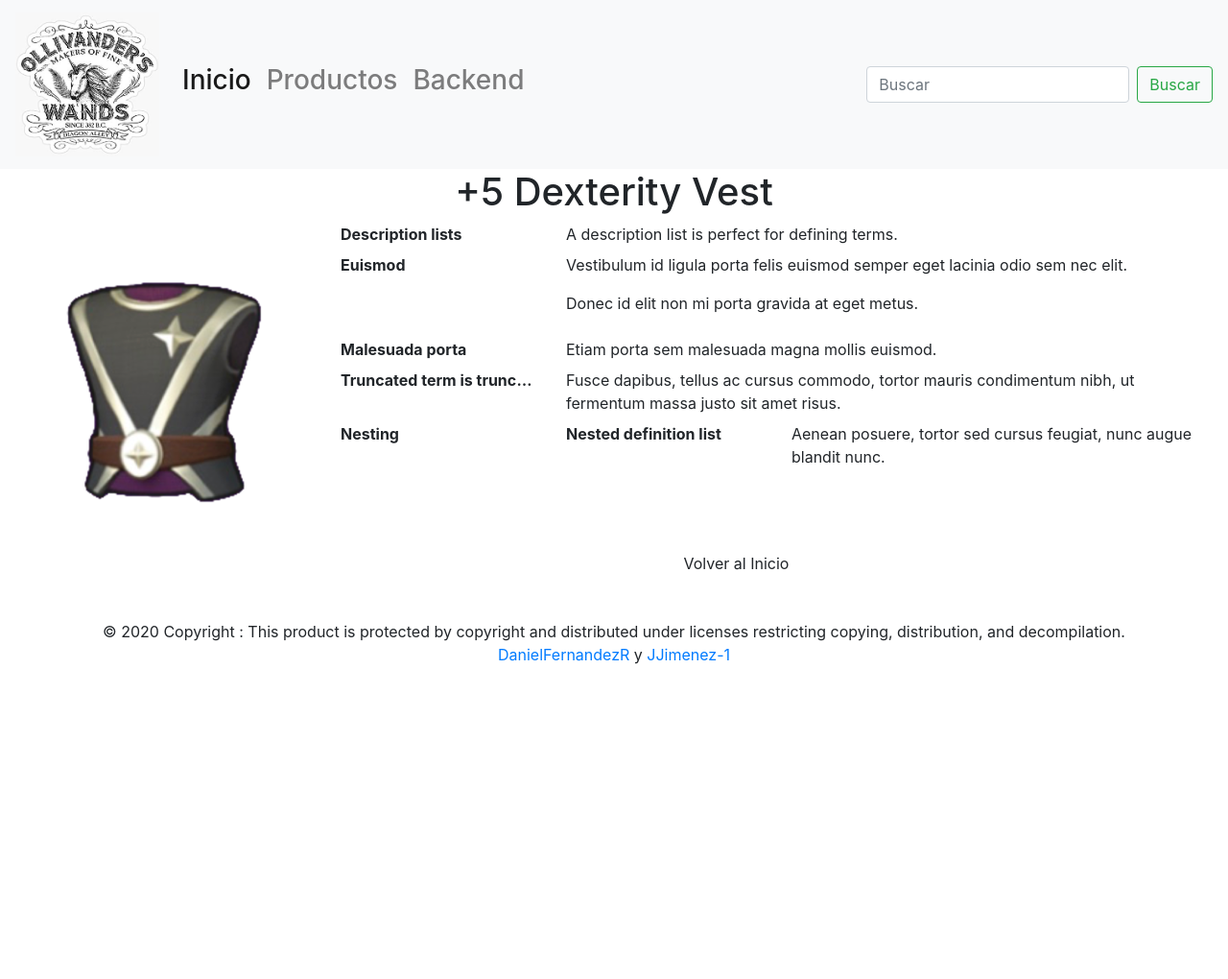
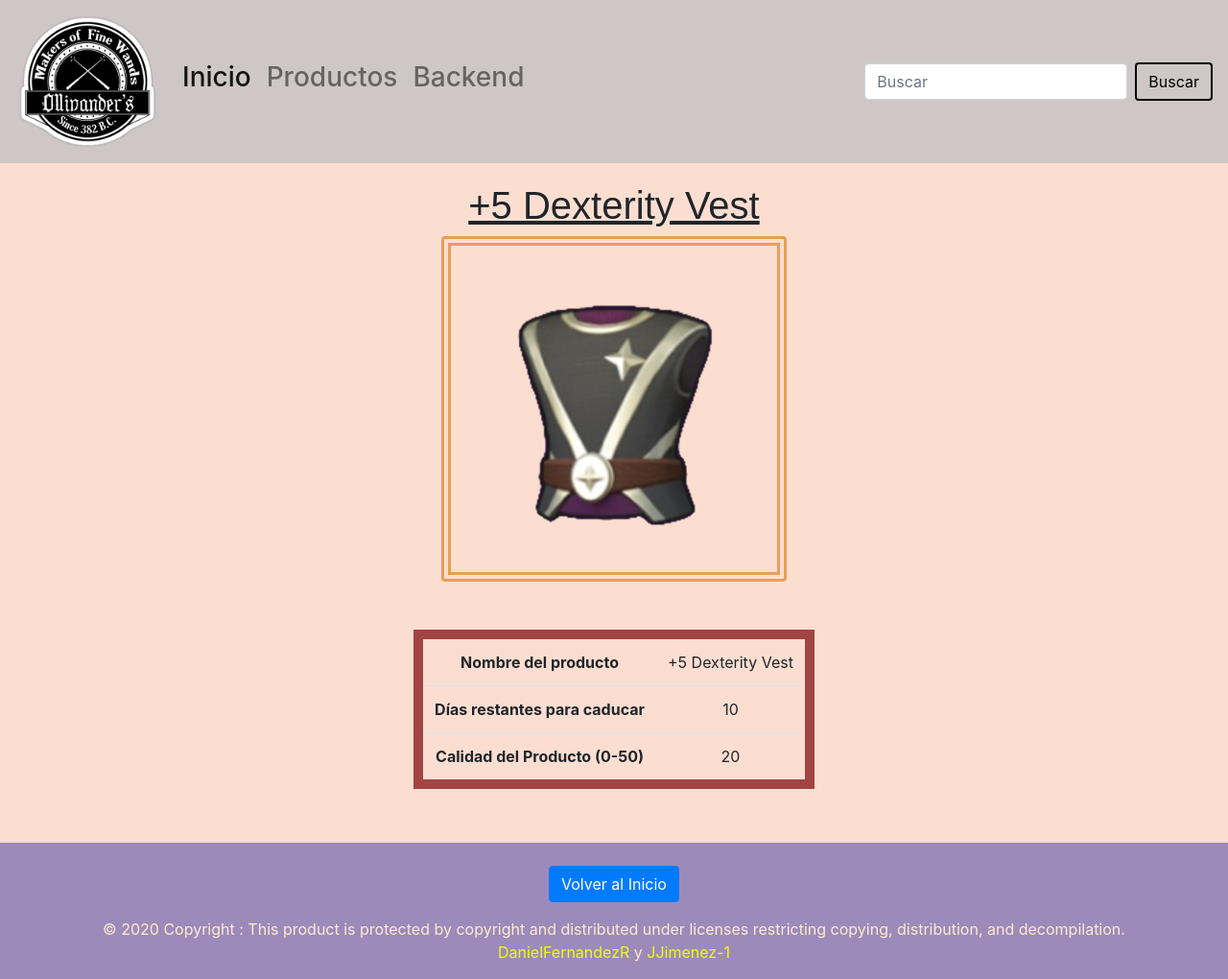
Before and after one commit to JJimenez-1/ollivanders_wands_shop, a plain HTML site: page web/producto.html in a window 1280 px wide. Shown: the whole page at 96% size. Before the commit the page ends 800 px from the top, so only its background shows below. Drawn offline with nearby package versions, Linux system fonts and the light colour scheme.

Commit message:
refactor(index): Cambiar estructura index y producto
He modificado el css y el contenido de los html del front end

```diff
--- a/web/css/style.css
+++ b/web/css/style.css
@@ -1,7 +1,61 @@
 body {
+    background-color: rgb(252, 222, 209);
 }
 
 .navbar-brand img {
     width: 150px;
     height: auto;
 }
+
+.titulo {
+    padding-top: 20px;
+    font-family: fantasy;
+    text-decoration: underline;
+}
+
+.imagen-producto img{
+
+    border: 10px double rgb(231, 158, 90);
+}
+
+.descripcion {
+    margin-top: 50px;
+}
+
+.descripcion tbody {
+    border: 10px solid rgb(163, 68, 68);
+}
+
+.descripcion td {
+    text-align: center;
+}
+
+#pie-de-pagina {
+    margin-top: 40px;
+    background-color: rgb(156, 138, 187);
+    color: blanchedalmond;
+}
+
+.table-striped td {
+    font-size: 20px;
+    text-align: center;
+}
+
+.table-striped th {
+    font-size: 25px;
+    text-align: center;
+}
+
+.footer-copyright a {
+    color: rgb(239, 255, 10);
+    text-decoration:
+}
+
+.navbar-light {
+    background-color: rgb(207, 199, 199);
+}
+
+.navbar-light button {
+    color: rgb(0, 0, 0);
+    border: 2px solid;
+}
--- a/web/producto.html
+++ b/web/producto.html
@@ -16,8 +16,8 @@
 <body>
     <div id="principal">
         <div id="cabecera">
-            <nav class="navbar navbar-expand-lg navbar-light bg-light">
-                <a class="navbar-brand" href="#"><img src="img/logo.jpg"></a>
+            <nav class="navbar navbar-expand-lg navbar-light">
+                <a class="navbar-brand" href="#"><img src="img/logo2.png"></a>
                 <button class="navbar-toggler" type="button" data-toggle="collapse"
                     data-target="#navbarSupportedContent" aria-controls="navbarSupportedContent" aria-expanded="false"
                     aria-label="Toggle navigation">
@@ -49,35 +49,34 @@
                 </div>
             </nav>
         </div>
-        <div id="contenido">
+        <div id="producto">
+            <div class="titulo">
                 <h1 class="text-center">+5 Dexterity Vest</h1>
-            <img src="img/dexterity_vest.png" class="rounded float-left">
-            <dl class="row">
-                <dt class="col-sm-3">Description lists</dt>
-                <dd class="col-sm-9">A description list is perfect for defining terms.</dd>
-
-                <dt class="col-sm-3">Euismod</dt>
-                <dd class="col-sm-9">
-                    <p>Vestibulum id ligula porta felis euismod semper eget lacinia odio sem nec elit.</p>
-                    <p>Donec id elit non mi porta gravida at eget metus.</p>
-                </dd>
-
-                <dt class="col-sm-3">Malesuada porta</dt>
-                <dd class="col-sm-9">Etiam porta sem malesuada magna mollis euismod.</dd>
-
-                <dt class="col-sm-3 text-truncate">Truncated term is truncated</dt>
-                <dd class="col-sm-9">Fusce dapibus, tellus ac cursus commodo, tortor mauris condimentum nibh, ut
-                    fermentum massa justo sit amet risus.</dd>
-
-                <dt class="col-sm-3">Nesting</dt>
-                <dd class="col-sm-9">
-                    <dl class="row">
-                        <dt class="col-sm-4">Nested definition list</dt>
-                        <dd class="col-sm-8">Aenean posuere, tortor sed cursus feugiat, nunc augue blandit nunc.</dd>
-                    </dl>
-                </dd>
-            </dl>
-
+            </div>
+            <div class="imagen-producto">
+                <img src="img/dexterity_vest.png" class="rounded mx-auto d-block">
+            </div>
+            <div class="descripcion">
+                <div class="row justify-content-center">
+                    <div class="col-auto">
+                        <table class="table table-responsive">
+                            <tbody>
+                                <tr>
+                                    <td class="font-weight-bold">Nombre del producto</td>
+                                    <td>+5 Dexterity Vest</td>
+                                </tr>
+                                <tr>
+                                    <td class="font-weight-bold">Días restantes para caducar</td>
+                                    <td>10</td>
+                                </tr>
+                                <tr>
+                                    <td class="font-weight-bold">Calidad del Producto (0-50)</td>
+                                    <td>20</td>
+                                </tr>
+                            </tbody>
+                        </table>
+                    </div>
+                </div>
             </div>
             <div id="pie-de-pagina">
                 <!-- Footer -->
@@ -85,21 +84,18 @@
 
                     <!-- Footer Elements -->
                     <div class="container">
-
-                    <!-- Call to action -->
-                    <ul class="list-unstyled list-inline text-center py-2">
-                        <li class="list-inline-item">
-                            <a href="#!" class="btn btn-outline-white btn-rounded">Volver al Inicio</a>
-                        </li>
-                    </ul>
-                    <!-- Call to action -->
-
+                        <div class="row">
+                            <div class="col text-center">
+                                <a class="btn btn-primary" href="/web/index.html" role="button">Volver al Inicio</a>
+                            </div>
+                          </div>
                     </div>
                     <!-- Footer Elements -->
 
                     <!-- Copyright -->
                     <div class="footer-copyright text-center py-3">
-                    © 2020 Copyright : This product is protected by copyright and distributed under licenses restricting
+                        © 2020 Copyright : This product is protected by copyright and distributed under licenses
+                        restricting
                         copying, distribution, and decompilation.<br />
                         <a href="https://github.com/DanielFernandezR"> DanielFernandezR</a> y <a
                             href="https://github.com/JJimenez-1">JJimenez-1</a>
```
Also changed, not shown: web/index.html (+15 -15 lines), web/img/logo2.png (added). Lines whose indentation alone changed are shown as unchanged.
